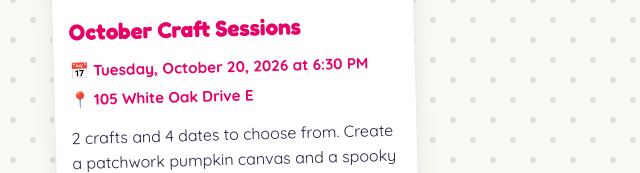
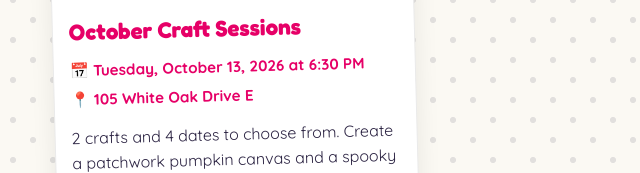
Before and after one commit to Creative-Kids-Craft-Club/business-website, an Eleventy site: page src/index.html in a window 1280 px wide. Shown: the part 2740-2913 px from the top of the page, 7-647 px from the left. Built offline with nearby package versions, Linux system fonts and the light colour scheme; Eleventy itself is replaced by a stand-in of ours; files that its build step writes are made by us from their sources.

Commit message:
Update Upcoming Events “2026-09-21-october-craft-sessions”

```diff
--- a/src/events/2026-09-21-october-craft-sessions.md
+++ b/src/events/2026-09-21-october-craft-sessions.md
@@ -2,7 +2,7 @@
 layout: event.html
 tags: events
 title: "October Craft Sessions "
-event_date: 2026-10-20 18:30
+event_date: 2026-10-13 18:30
 location: 105 White Oak Drive E
 image: /images/uploads/img_9330.png
 ---
```
